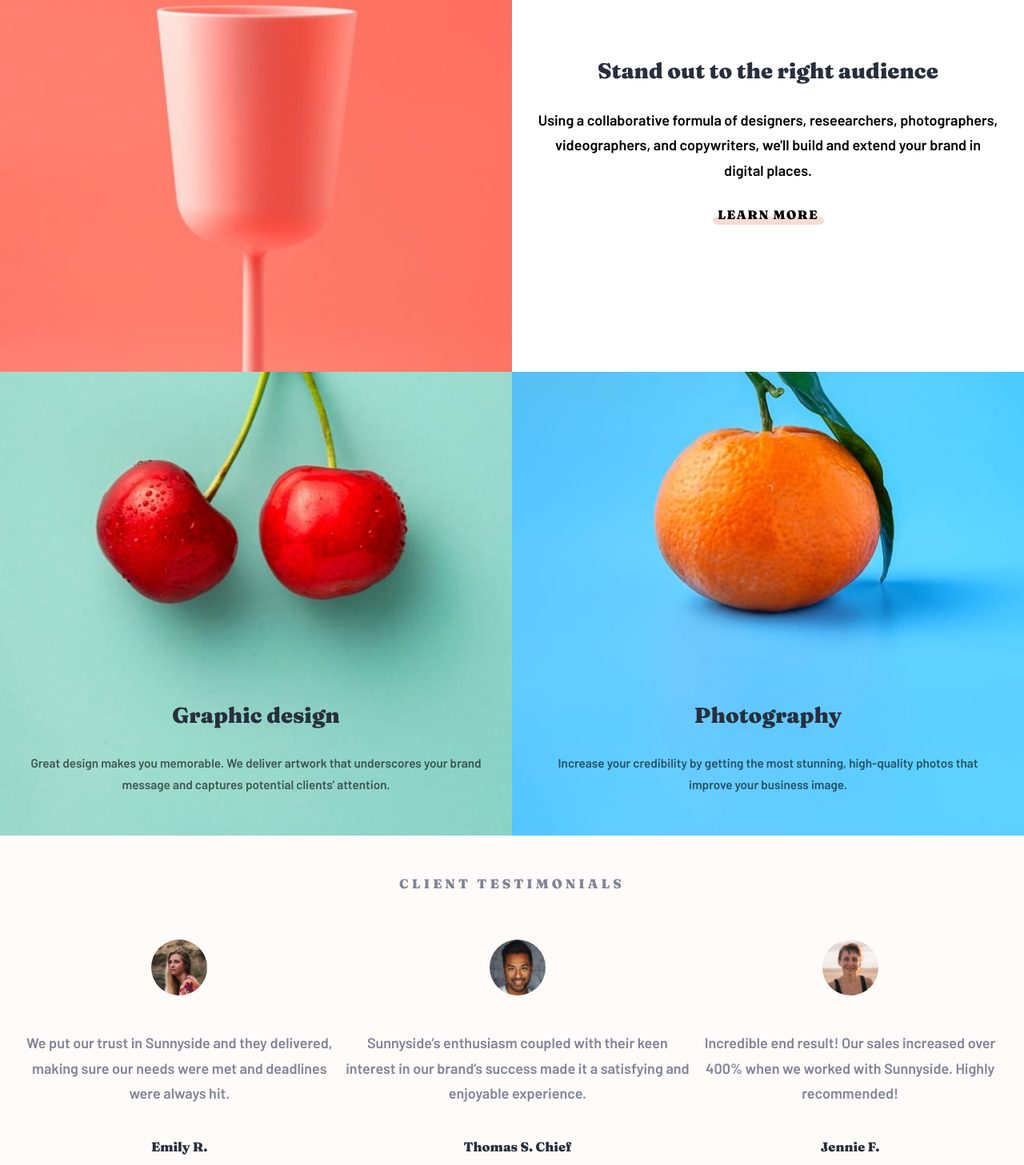
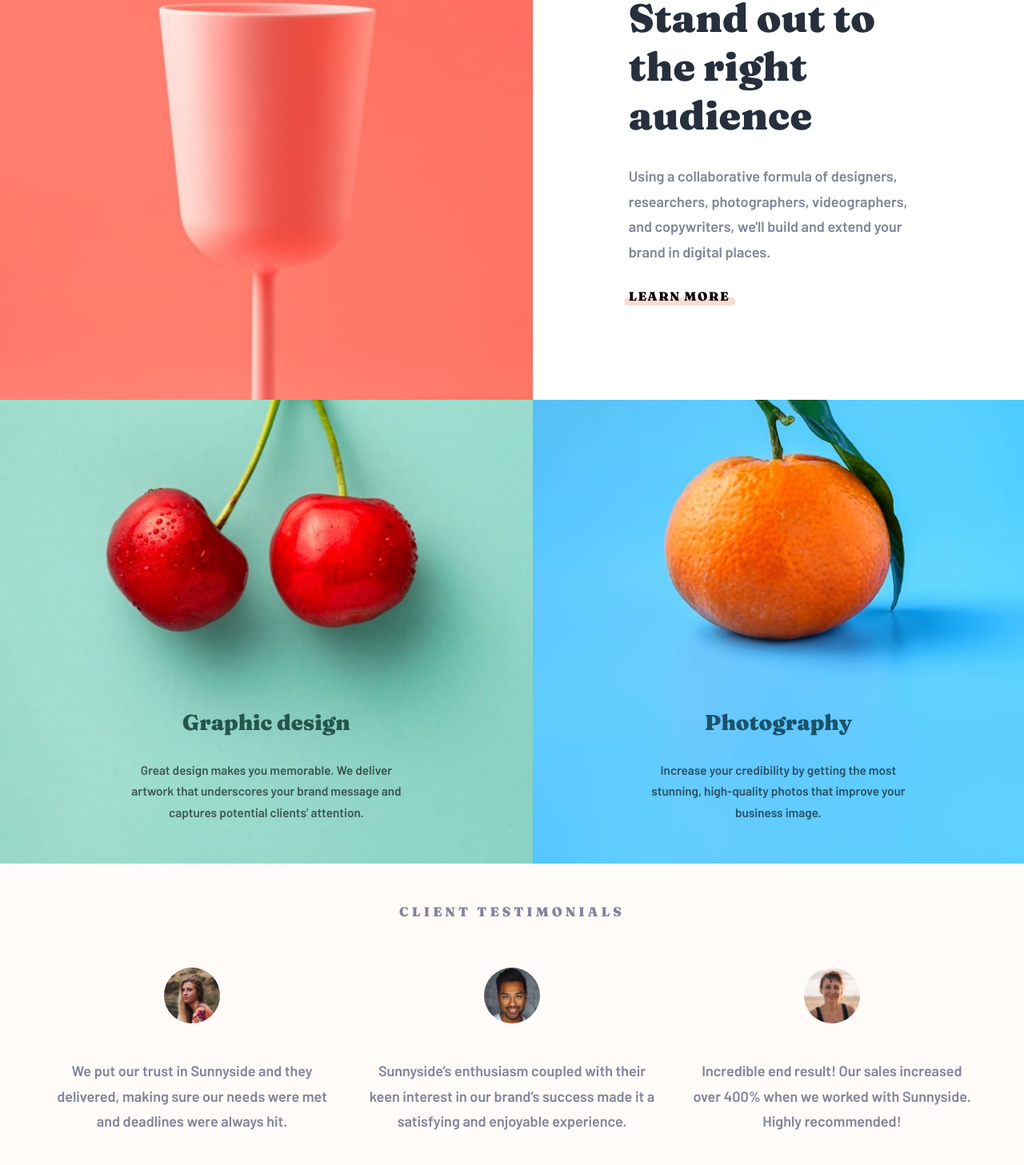
Before and after one commit to imalbert/_frontendmentor_sunnyside-agency-landing-page, a Next.js app: page / in a window 1280 px wide. Shown: the part 1239-2696 px from the top of the page at 80% size. Built offline with nearby package versions, Linux system fonts and the light colour scheme.

Commit message:
fix testimonials in different screens

```diff
--- a/pages/_document.tsx
+++ b/pages/_document.tsx
@@ -6,7 +6,7 @@ class MyDocument extends Document {
       <Html>
         <Head>
           <link
-            href="https://fonts.googleapis.com/css2?family=Barlow:wght@600&display=swap"
+            href="https://fonts.googleapis.com/css2?family=Barlow:wght@600;900&display=swap"
             rel="stylesheet"
           />
           <link
--- a/pages/index.tsx
+++ b/pages/index.tsx
@@ -99,7 +99,7 @@ export default function Home() {
           <section className={`${styles.section} ${styles.learnSection4}`}>
             <h2>Stand out to the right audience</h2>
             <p>
-              Using a collaborative formula of designers, reseearchers,
+              Using a collaborative formula of designers, researchers,
               photographers, videographers, and copywriters, we&apos;ll build
               and extend your brand in digital places.
             </p>
--- a/styles/Home.module.css
+++ b/styles/Home.module.css
@@ -99,14 +99,18 @@
   background-repeat: no-repeat;
 }
 .graphicDesignerBg {
-  color: var(--color-dark-cyan);
   background-image: url('../images/mobile/image-graphic-design.jpg');
   grid-area: graphic-designer;
 }
+.graphicDesignerBg h2 {
+  color: var(--color-dark-cyan);
+}
 .photographyBg {
-  color: var(--color-dark-blue);
   background-image: url('../images/mobile/image-photography.jpg');
   grid-area: photography;
+}
+.photographyBg h2 {
+  color: var(--color-dark-blue);
 }
 .bgOverlay {
   position: relative;
@@ -125,6 +129,7 @@
 .testimonials {
   display: flex;
   flex-direction: column;
+  flex-wrap: wrap;
   padding-bottom: 80px;
   gap: 60px;
 }
@@ -158,7 +163,6 @@
 
 /* Footer */
 .footer {
-  font-family: Barlow;
   display: flex;
   flex-direction: column;
   padding: 60px 30px;
@@ -169,6 +173,8 @@
 .footer .logo {
   font-size: 2.5rem;
   color: var(--color-dark-cyan);
+  font-weight: 900;
+  letter-spacing: normal;
 }
 .footer ul {
   display: flex;
@@ -232,19 +238,27 @@
     letter-spacing: 0em;
   }
 
-  .learnSection {
-    display: grid;
-    grid-template-columns: 1fr 1fr;
-    grid-template-rows: 1fr 1fr 1fr;
-    grid-template-areas:
-      "learn-transform learn-image-egg"
-      "learn-image-cup learn-standout"
-      "graphic-designer photography";
+  .learnSection .section:not(.tallSection) {
+    text-align: left;
+    align-items: flex-start;
+    padding: 120px;
   }
-
+  .section:not(.tallSection) h2 {
+    font-size: 2.75em;
+  }
+  .section:not(.tallSection) p {
+    color: var(--dark-grayish-blue);
+  }
+  .testimonial p,
+  .tallSection p {
+    width: 360px;
+  }
+  .testimonial {
+    text-align: center;
+  }
   .testimonials {
     flex-direction: row;
-    gap: 12px;
+    gap: 40px;
   }
 
   .gallery {
@@ -259,3 +273,14 @@
   }
   .socials ul { gap: 30px; }
 }
+
+@media (min-width: 680px) {
+  .learnSection {
+    display: grid;
+    grid-template-areas:
+      "learn-transform learn-image-egg"
+      "learn-image-cup learn-standout"
+      "graphic-designer photography";
+  }
+  /* .learnSection {} */
+}
--- a/styles/globals.css
+++ b/styles/globals.css
@@ -8,7 +8,7 @@
 
   --color-desaturated-cyan: #9FD2C6;
   --dark-desaturated-blue: hsl(212, 27%, 19%);
-  --dark-grayish-blue: hsl(213, 9%, 39%);
+  --very-dark-grayish-blue: hsl(213, 9%, 39%);
   --dark-grayish-blue: hsl(232, 10%, 55%);
   --grayish-blue: hsl(210, 4%, 67%);
   --white: hsl(0, 0%, 100%);
```
